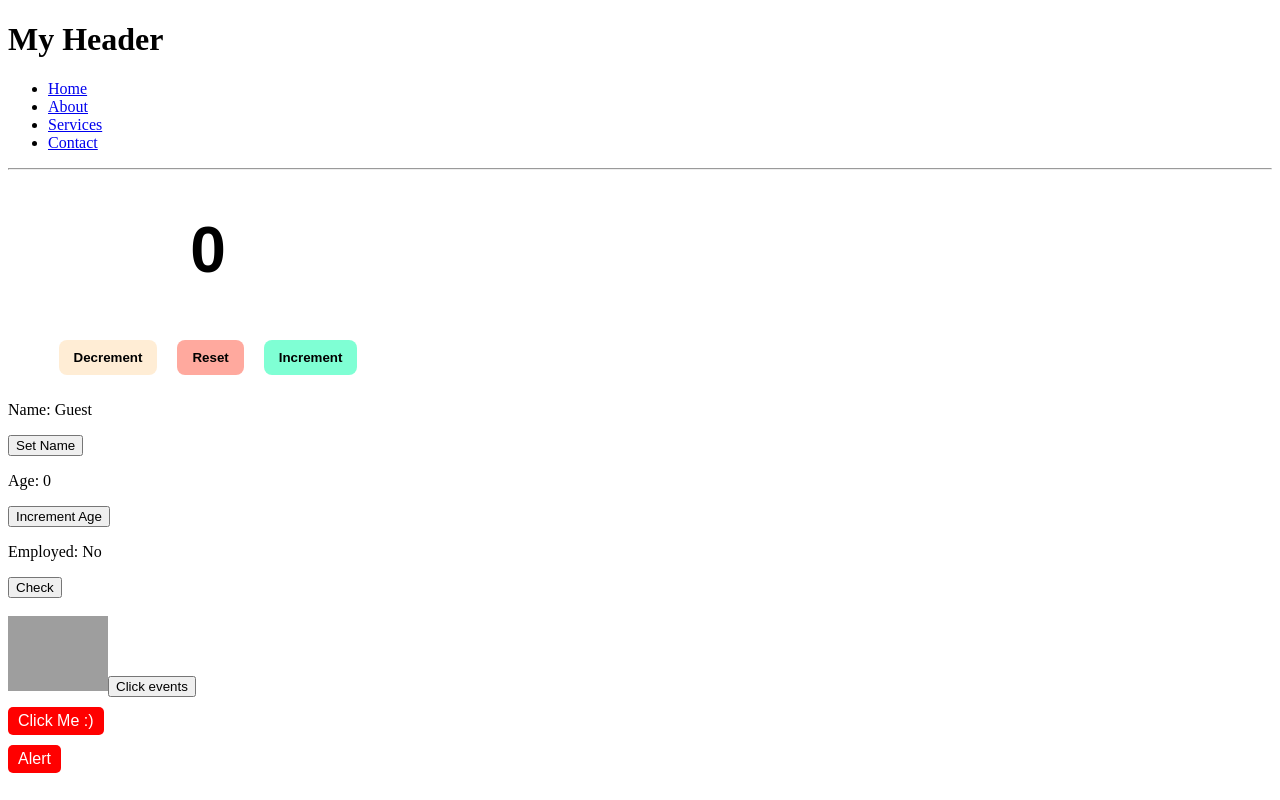
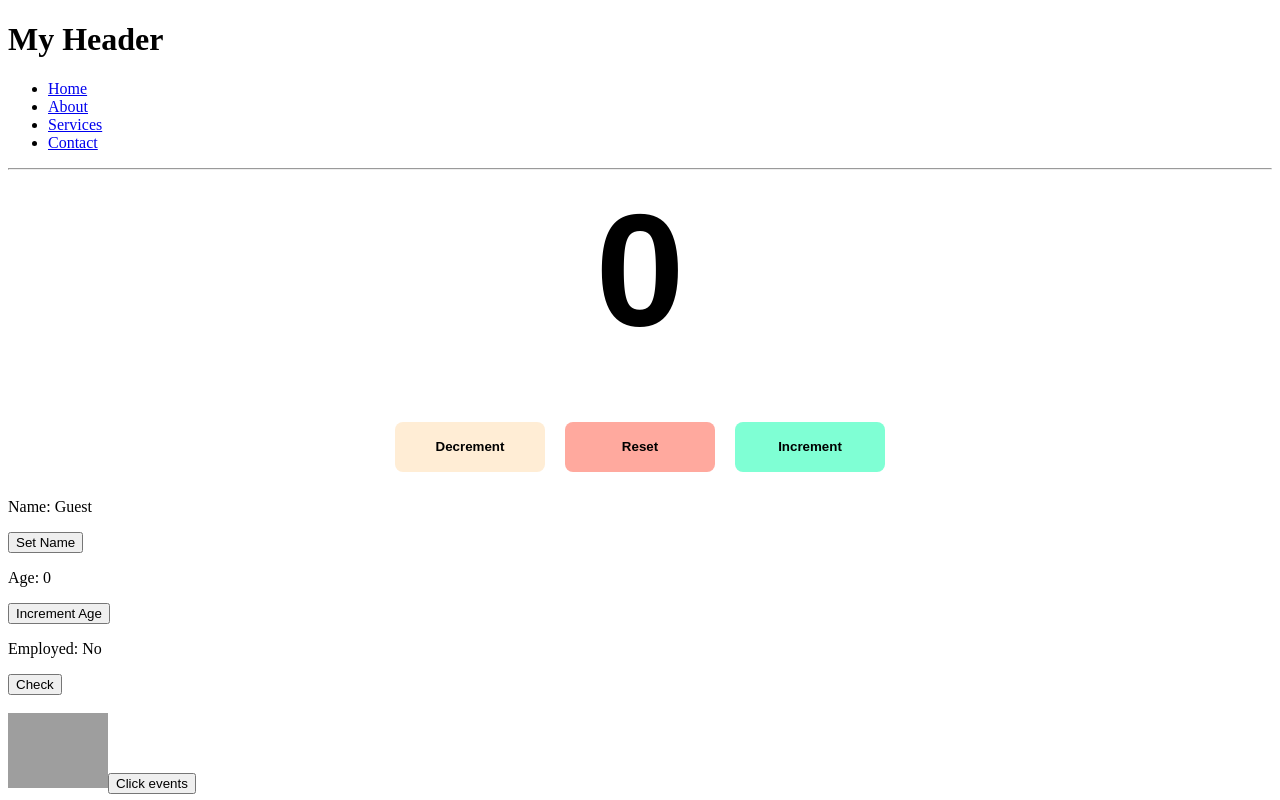
Before and after one commit to Piwoksn/React-Js-2, a React (Vite) app in the folder my-react-app/: page / in a window 1280 px wide. Shown: the top 800 px of the page. Built offline with nearby package versions, Linux system fonts and the light colour scheme; grey boxes are pictures that could not be loaded.

Commit message:
made it look better

```diff
--- a/my-react-app/src/index.css
+++ b/my-react-app/src/index.css
@@ -87,13 +87,14 @@
 }
 
 .box {
-  width: 400px;
   text-align: center;
 }
 
 .display h1 {
   text-align: center;
-  font-size: 64px;
+  font-size: 10em;
+  margin-top: 0;
+  margin-bottom: 50px;
   font-family: Arial, Helvetica, sans-serif;
 }
 
@@ -105,6 +106,8 @@
   border-radius: 8px;
   cursor: pointer;
   display: inline;
+  width: 150px;
+  height: 50px;
 }
 
 .button .increase {
```
